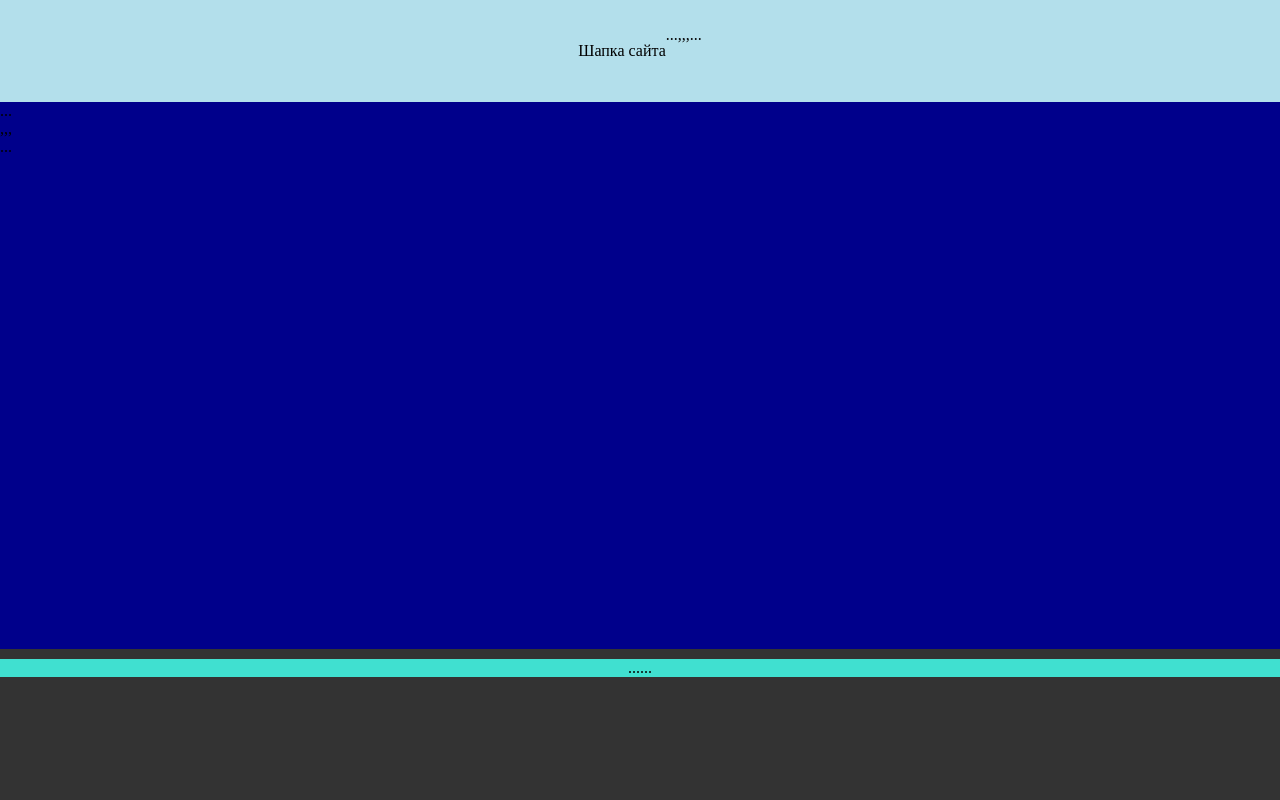
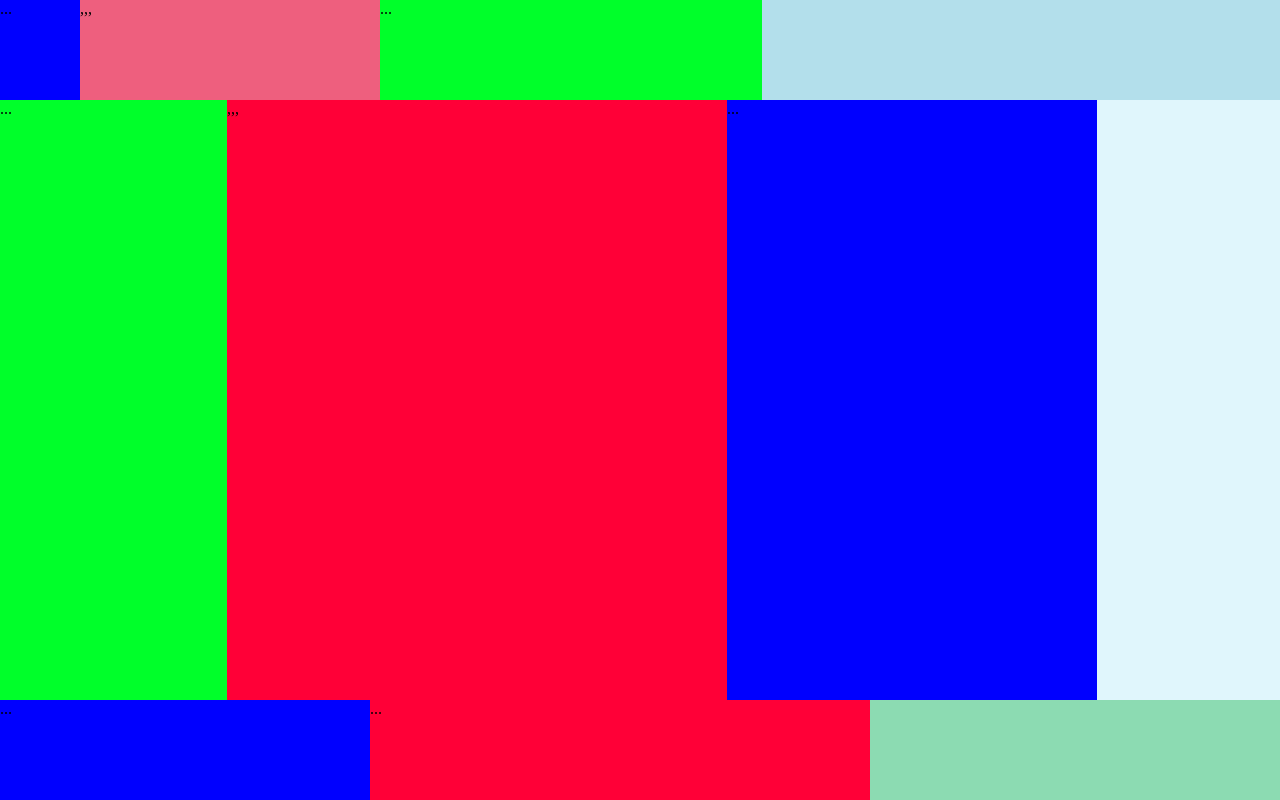
Before and after one commit to lerrrra13/Project_birds, a plain HTML site: page index.html in a window 1280 px wide. Drawn offline with Linux system fonts and the light colour scheme.

Commit message:
AddBlocks

```diff
--- a/assets/styles/style.css
+++ b/assets/styles/style.css
@@ -1,58 +1,62 @@
 html, body{
     height: 100%;
 }
-
 .main{
-
   display: flex;
   flex-direction: column;
   background: #333;
   height: 100%;
-
 }
-.header {
-  display: flex;
-  justify-content: center;
-  background: #B3DFEB;
-  padding: 2% 0;
-   flex: 0 0 auto;
-}
-.wrapper{
-  display: flex;
-  flex-direction: column;
-    flex: 1 0 auto;
-   background: yellow;
-   color: #fff;
-}
-.nav{
-  display: flex;
-  justify-content: center;
-  margin-top: 10px;
-  background:coral;
-  padding: 2% 0;
-}
-.content {
-  height: 50vh;
+.header{
   display: flex;
   flex-direction: row;
-  justify-content: space-between;
-  align-content: center;
-  flex: 1 1 49.9%;
+  height: 100px;
+  background-color: #B3DFEB;
 }
-.left{
-  background:cyan;
-  flex-grow: .2;
-  align-items: center;
+.header-logo{
+  min-width: 80px;
+  background-color: blue;
+}
+.header-search {
+  min-width: 300px;
+  background-color: rgb(238, 95, 126);
+}
+.header-navigation{
+  min-width: 382px;
+  background-color: rgb(0, 255, 42);
 }
 .main-content{
-  background:darkblue;
-  flex-grow: .8;
-  align-items: center;
+  display: flex;
+  flex-direction: row;
+  height: 100px;
+  flex: 1 0 auto;
+  background: #E0F6FC;
+  margin-top: auto;
 }
-.footer {
-  margin-top: 10px;
+.left-content{
+  background-color: rgb(0, 255, 42);
+  min-width: 227px;
+}
+.center-content{
+  min-width: 500px;
+  background-color: rgb(255, 0, 55);
+}
+.right-content{
+  min-width: 370px;
+  background-color: blue;
+}
+.footer{
   display: flex;
-  background:turquoise;
-flex: 0 0 auto;
-justify-content: center;
+  flex-direction: row;
+  height: 100px;
+  background: #8CDBB2;
+  margin-top: auto;
 }
+.footer-navigation{
+  min-width: 370px;
+  background-color: blue;
+}
+.footer-social{
+  min-width: 500px;
+  background-color: rgb(255, 0, 55);
+}
--- a/index.html
+++ b/index.html
@@ -11,7 +11,6 @@
 <body>
 <div class="main">
     <header class="header">
-        <p>Шапка сайта</p>
         <div class="header-logo">...</div>
         <div class="header-search">,,,</div>
         <nav class="header-navigation">...</nav>
```
